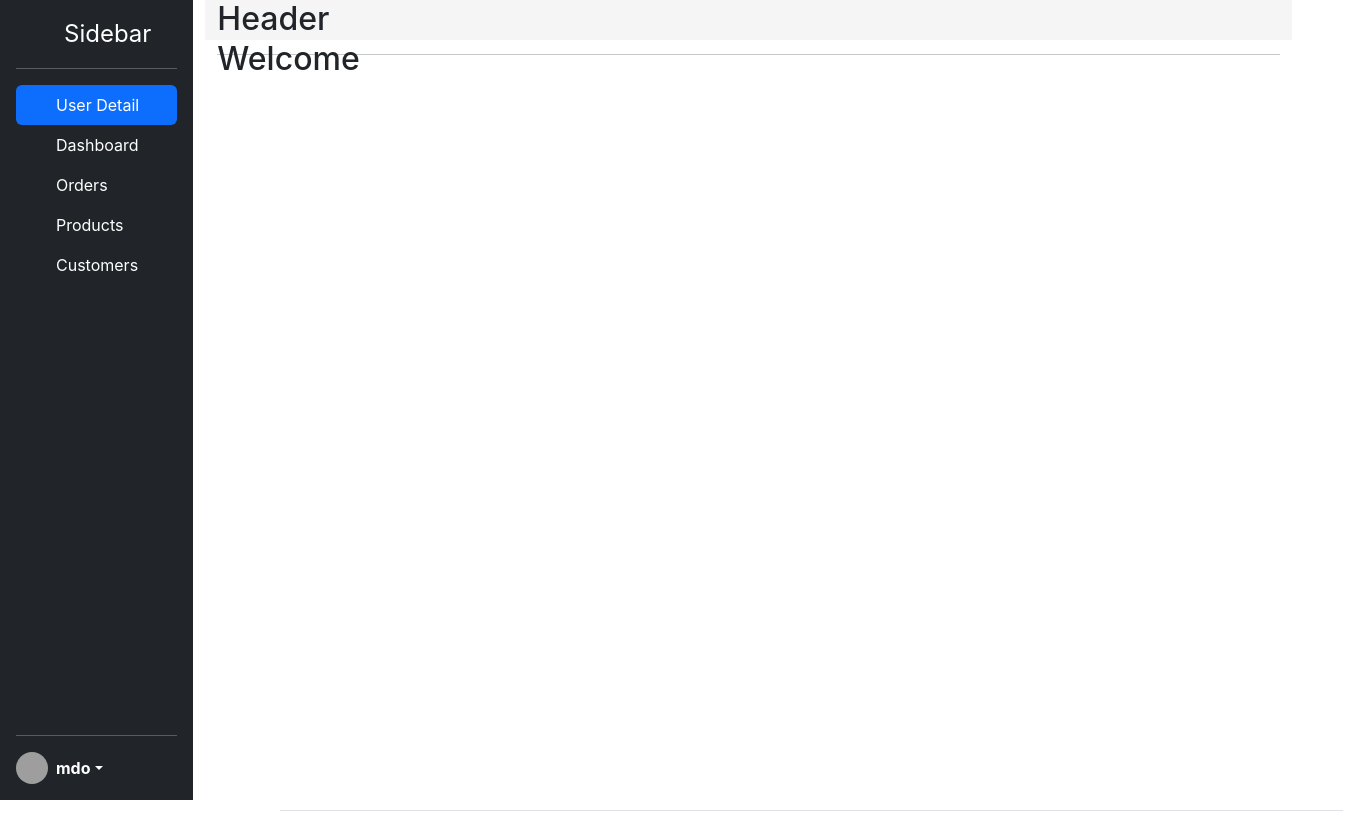
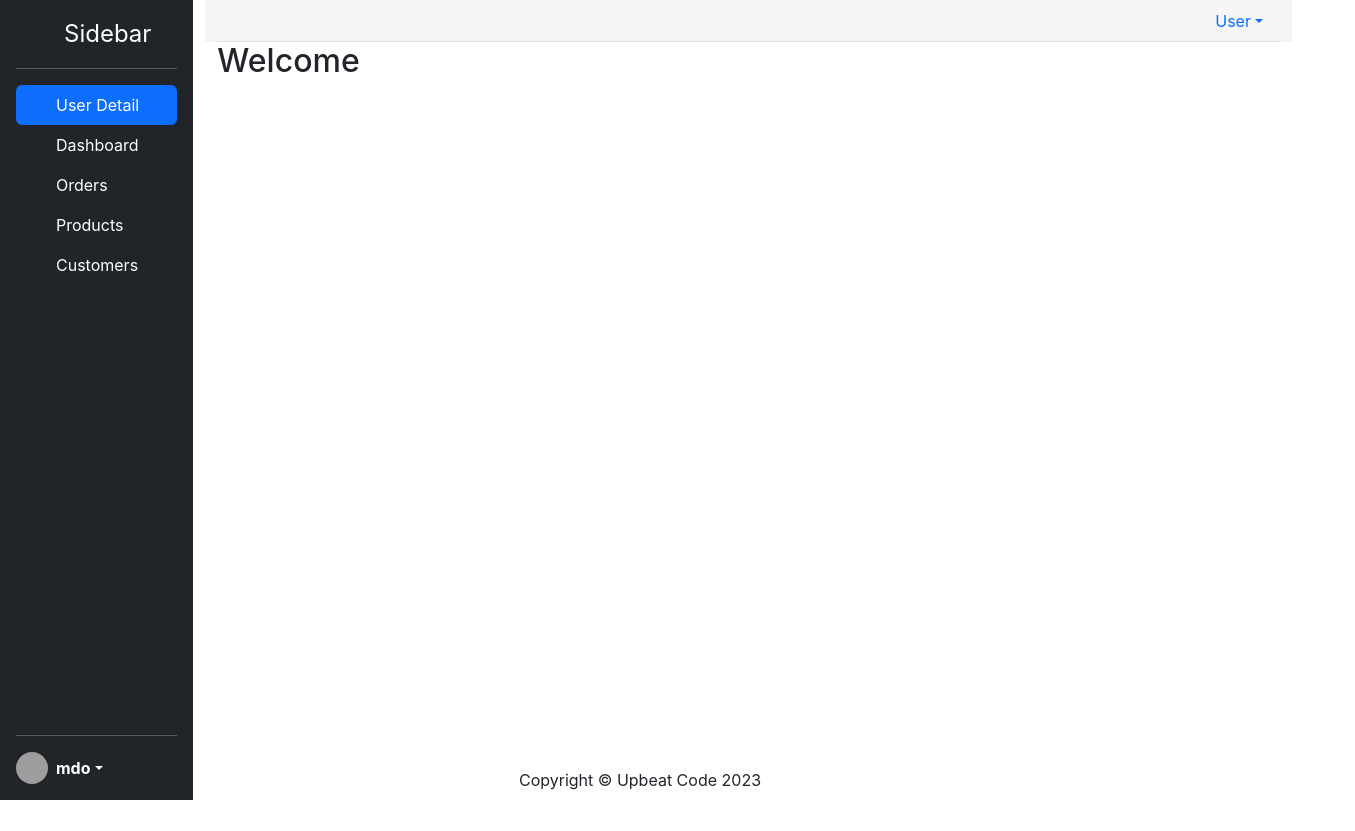
Before and after one commit to aqibmurtaza9/react_app, a React (Create React App) app: page / in a window 1280 px wide. Shown: the whole page, 1355 px wide, since content can reach past the window. After the commit the page ends 800 px from the top, so only its background shows below. Built offline with nearby package versions, Linux system fonts and the light colour scheme; grey boxes are pictures that could not be loaded.

Commit message:
minor change

```diff
--- a/src/Component/Layout/Footer/Footer.css
+++ b/src/Component/Layout/Footer/Footer.css
@@ -1,12 +1,9 @@
-.b-example-divider {
-    height: 3rem;
-    background-color: rgba(0, 0, 0, .1);
-    border: solid rgba(0, 0, 0, .15);
-    border-width: 1px 0;
-    box-shadow: inset 0 .5em 1.5em rgba(0, 0, 0, .1), inset 0 .125em .5em rgba(0, 0, 0, .15);
-  }
-
-  .bi {
-    vertical-align: -.125em;
-    fill: currentColor;
-  }
+footer {
+  position: fixed;
+  /* background-color: rgb(255, 248, 248); */
+  bottom: 0;
+  left: 0;
+  right: 0;
+  padding: 8px;
+  text-align: center;
+}
--- a/src/Component/Layout/Footer/Footer.js
+++ b/src/Component/Layout/Footer/Footer.js
@@ -1,14 +1,8 @@
-import React, { Component } from 'react';
-import './Footer.css';
+import './Footer.css'
+const Footer = () => {
+    const year = new Date().getFullYear();
 
-class Footer extends React.Component {
-    render() {
-        return <div style={{marginLeft : '63px', marginTop : '90vh'}}>
-                <footer className="d-flex flex-wrap justify-content-between align-items-center py-2 my-1 border-top">
+    return <footer>{`Copyright © Upbeat Code ${year}`}</footer>;
+  };
 
-                </footer>
-        </div>;
-    }
-}
-
-export default Footer;
+  export default Footer;
--- a/src/Component/Layout/Header/Header.js
+++ b/src/Component/Layout/Header/Header.js
@@ -2,10 +2,17 @@ import React, { Component } from 'react';
 
 class Header extends React.Component {
     render() {
-        return <div style={{backgroundColor:'whitesmoke',  height : '40px'}}>
-            <h2>Header</h2>
-            <hr/>
-        </div>;
+        return <div style={{backgroundColor:'whitesmoke'}}>
+                    <ul className="nav nav-tabs justify-content-end">
+                        <li className="nav-item dropdown">
+                           <a className="nav-link dropdown-toggle" data-bs-toggle="dropdown" href="#" role="button" aria-expanded="false">User</a>
+                            <ul className="dropdown-menu">
+                              <li><a className="dropdown-item" href="#">Options</a></li>
+                              <li><a className="dropdown-item" href="#">Setting</a></li>
+                            </ul>
+                       </li>
+                    </ul>
+                </div>;
     }
 }
 
--- a/src/Component/Layout/Layout.js
+++ b/src/Component/Layout/Layout.js
@@ -12,7 +12,7 @@ class Layout extends React.Component {
                     <LeftPanel/>
                 </div>
                 <div className="col">
-                    <div className="row" >
+                    <div className="row">
                         <Header/>
                     </div>
                     <div className="row" >
```
